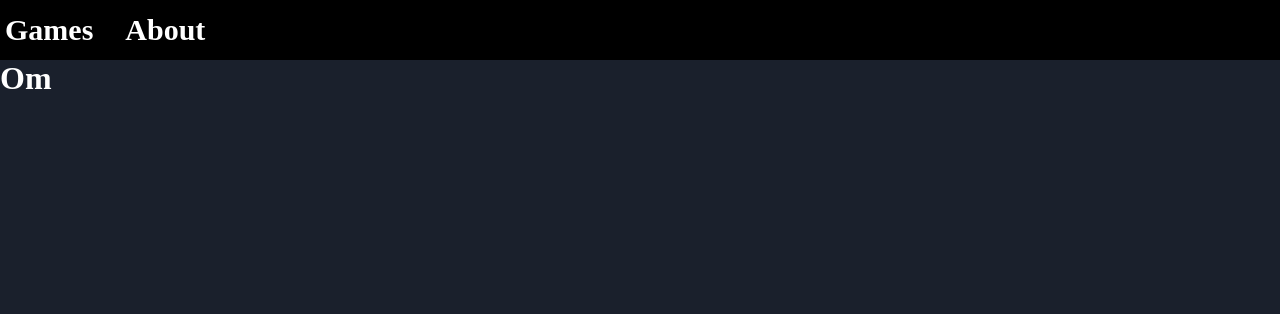
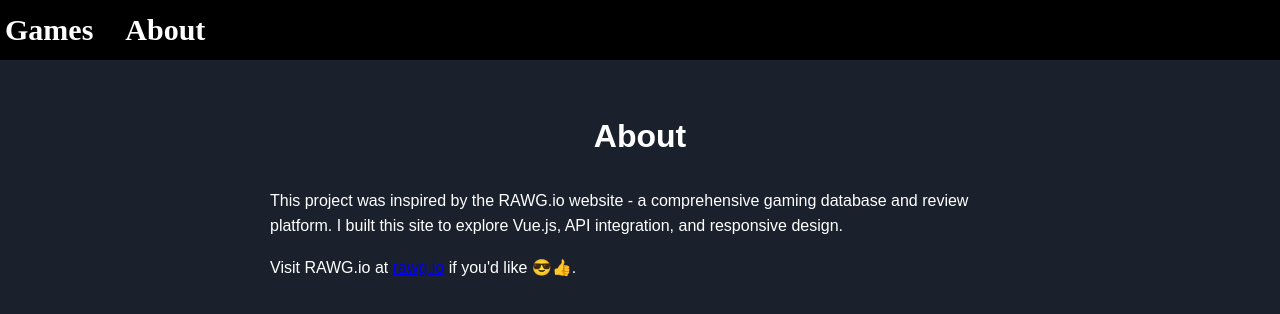
Before and after one commit to b4nzaii/LabbVueny, a Vue app in the folder my-project/: page /about in a window 1280 px wide. Shown: the top 314 px of the page. Built offline with nearby package versions, Linux system fonts and the light colour scheme.

Commit message:
Lagt till About

```diff
--- a/my-project/src/views/AboutView.vue
+++ b/my-project/src/views/AboutView.vue
@@ -1,11 +1,37 @@
 <template>
-  <div>
-    <h1>Om</h1>
+  <div class="about-container">
+    <h1>About</h1>
+    <p>
+      This project was inspired by the RAWG.io website - a comprehensive gaming database and review platform.
+      I built this site to explore Vue.js, API integration, and responsive design.
+    </p>
+    <p>
+      Visit RAWG.io at
+      <a href="https://rawg.io" target="_blank" rel="noopener noreferrer">rawg.io</a>
+      if you'd like 😎👍.
+    </p>
   </div>
 </template>
-
 <script>
 export default {
   name: 'AboutView'
 }
 </script>
+
+<style scoped>
+.about-container{
+  max-width: 800px;
+  margin: 40px auto;
+  padding: 30px;
+  font-family:Arial, Helvetica, sans-serif;
+  color: white;
+  line-height: 1.6;
+}
+.about-container h1{
+  text-align: center;
+  margin-bottom: 25px;
+}
+.about-container a:hover{
+  text-decoration: underline;
+}
+</style>
```
